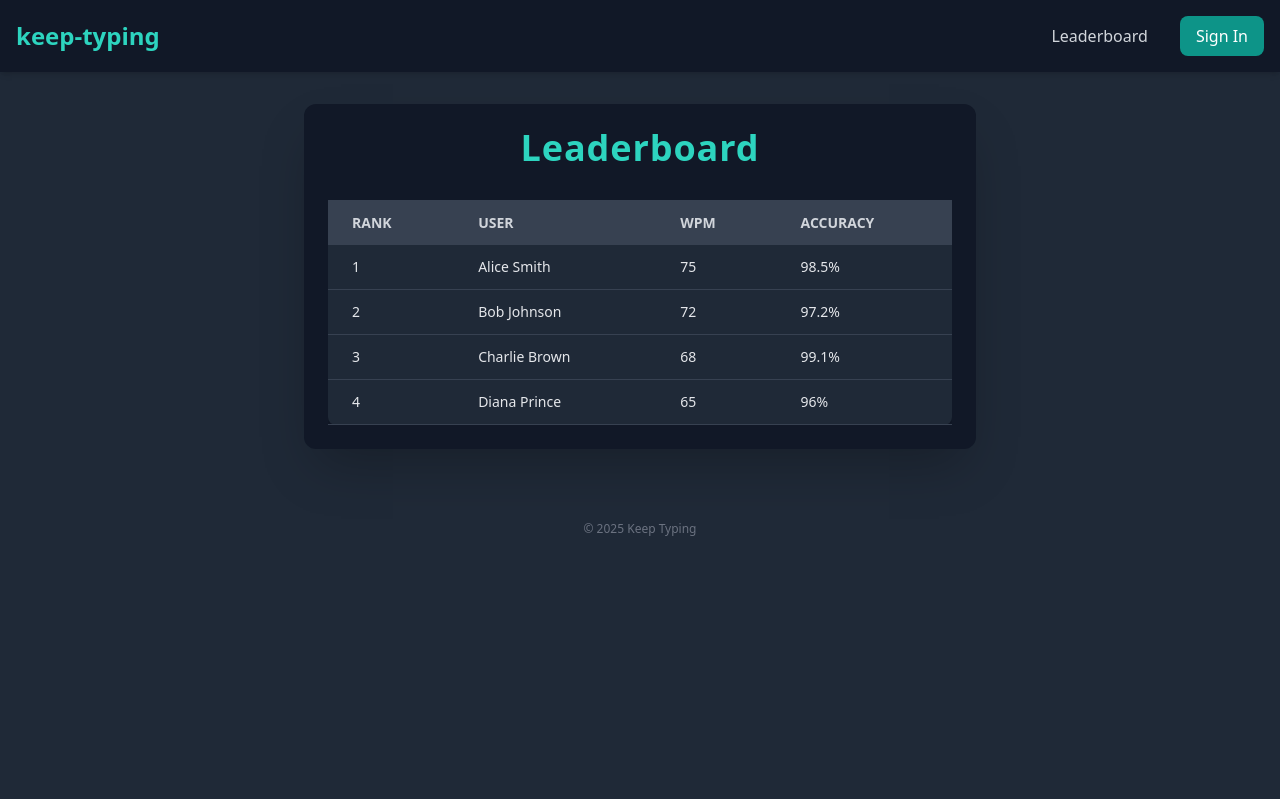
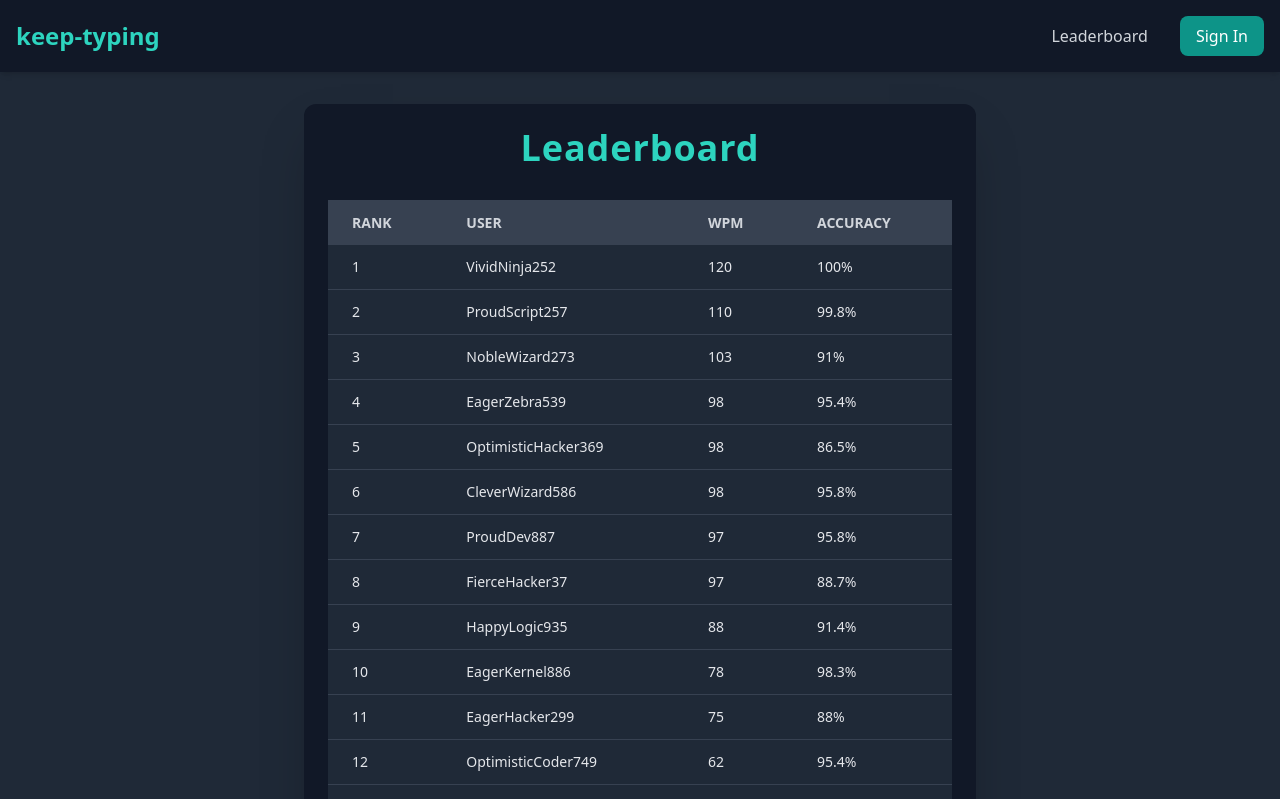
Before and after one commit to rohan-patnaik/keep-typing, a Next.js app: page /leaderboard in a window 1280 px wide. Shown: the top 799 px of the page. Built offline with nearby package versions, Linux system fonts and the light colour scheme; no server answers.

Commit message:
feat: Complete #27,#28,#29

```diff
--- a/src/components/Layout/Header.tsx
+++ b/src/components/Layout/Header.tsx
@@ -19,7 +19,6 @@ export default function Header() {
               <Link href="/profile" className="px-4 py-2 text-gray-300 hover:text-teal-300 transition-colors">
                 Profile
               </Link>
-              <span className="text-gray-300">{user.email}</span>
               <button
                 onClick={signOut}
                 className="px-4 py-2 bg-red-600 hover:bg-red-700 rounded-lg transition-colors"
--- a/src/components/SummaryScreen.tsx
+++ b/src/components/SummaryScreen.tsx
@@ -5,9 +5,20 @@ interface SummaryScreenProps {
   results: MetricsOutput;
   onRetry: () => void;
   onNewTest: () => void;
+  testResultId: string; // New prop for the test result ID
 }
 
-export default function SummaryScreen({ results, onRetry, onNewTest }: SummaryScreenProps) {
+export default function SummaryScreen({ results, onRetry, onNewTest, testResultId }: SummaryScreenProps) {
+  const handleShare = () => {
+    const shareUrl = `${window.location.origin}/results/${testResultId}`;
+    navigator.clipboard.writeText(shareUrl).then(() => {
+      alert('Share link copied to clipboard!');
+    }).catch(err => {
+      console.error('Failed to copy: ', err);
+      alert('Failed to copy link.');
+    });
+  };
+
   return (
     <div className="mt-8 text-center p-6 bg-gray-800 rounded-lg shadow-xl">
       <h2 className="text-3xl font-semibold text-yellow-400 mb-4">Test Complete!</h2>
@@ -38,6 +49,12 @@ export default function SummaryScreen({ results, onRetry, onNewTest }: SummarySc
         >
           New Test
         </button>
+        <button
+          onClick={handleShare}
+          className="px-6 py-3 bg-purple-600 hover:bg-purple-700 text-white text-lg font-semibold rounded-lg shadow-md transition-all duration-150 ease-in-out"
+        >
+          Share
+        </button>
       </div>
     </div>
   );
--- a/src/lib/results.ts
+++ b/src/lib/results.ts
@@ -92,7 +92,7 @@ export async function saveTestResult(
  * @param userId The ID of the user.
  * @returns An array of test results or null if an error occurred.
  */
-export async function fetchUserTestResults(userId: string): Promise<TestResult[] | null> {
+export async function fetchMyTestResults(userId: string): Promise<TestResult[] | null> {
   if (!supabase) {
     console.error('Supabase client not initialized. Cannot fetch user test results.');
     return null;
@@ -113,14 +113,16 @@ export async function fetchUserTestResults(userId: string): Promise<TestResult[]
 /**
  * Fetches top test results for the leaderboard.
  * @param limit The maximum number of results to fetch. Defaults to 10.
+ * @param userId Optional. If provided, fetches results only for this user.
  * @returns An array of leaderboard entries or null if an error occurred.
  */
-export async function fetchLeaderboardResults(limit: number = 10): Promise<LeaderboardEntry[] | null> {
+export async function fetchLeaderboardResults(limit: number = 10, userId?: string): Promise<LeaderboardEntry[] | null> {
   if (!supabase) {
     console.error('Supabase client not initialized. Cannot fetch leaderboard results.');
     return null;
   }
-  const { data, error } = await supabase
+
+  let query = supabase
     .from('test_results')
     .select(`
       id,
@@ -128,8 +130,15 @@ export async function fetchLeaderboardResults(limit: number = 10): Promise<Leade
       accuracy,
       user:auth_users(raw_user_meta_data)
     `)
-    .order('wpm', { ascending: false })
-    .limit(limit);
+    .order('wpm', { ascending: false });
+
+  if (userId) {
+    query = query.eq('user_id', userId);
+  }
+
+  query = query.limit(limit);
+
+  const { data, error } = await query;
 
   if (error) {
     console.error('Error fetching leaderboard results:', error);
--- a/src/pages/leaderboard.tsx
+++ b/src/pages/leaderboard.tsx
@@ -1,35 +1,95 @@
-import React, { useState } from 'react';
-import { LeaderboardEntry } from '../lib/results';
+import React, { useEffect, useState } from 'react';
+import { fetchLeaderboardResults, LeaderboardEntry, fetchMyTestResults } from '../lib/results';
+import { useAuth } from '../hooks/useAuth';
+
+type LeaderboardView = 'global' | 'my_results';
+
+// Helper function to generate a random Reddit-style username
+const generateRandomUsername = () => {
+  const adjectives = ["Adept", "Bold", "Clever", "Daring", "Eager", "Fierce", "Great", "Happy", "Jolly", "Keen", "Lucky", "Mighty", "Noble", "Optimistic", "Proud", "Quick", "Rapid", "Swift", "True", "Vivid"];
+  const nouns = ["Coder", "Dev", "Geek", "Hacker", "Ninja", "Panda", "Robot", "Tiger", "Wizard", "Zebra", "Byte", "Pixel", "Kernel", "Logic", "Script"];
+  const randomAdjective = adjectives[Math.floor(Math.random() * adjectives.length)];
+  const randomNoun = nouns[Math.floor(Math.random() * nouns.length)];
+  const randomNumber = Math.floor(Math.random() * 1000);
+  return `${randomAdjective}${randomNoun}${randomNumber}`;
+};
 
 export default function LeaderboardPage() {
-  const mockLeaderboardData: LeaderboardEntry[] = [
-    {
-      id: 'mock-1',
-      wpm: 75,
-      accuracy: 98.5,
-      user_name: 'Alice Smith',
-    },
-    {
-      id: 'mock-2',
-      wpm: 72,
-      accuracy: 97.2,
-      user_name: 'Bob Johnson',
-    },
-    {
-      id: 'mock-3',
-      wpm: 68,
-      accuracy: 99.1,
-      user_name: 'Charlie Brown',
-    },
-    {
-      id: 'mock-4',
-      wpm: 65,
-      accuracy: 96.0,
-      user_name: 'Diana Prince',
-    },
-  ];
+  const { user } = useAuth();
+  const [leaderboard, setLeaderboard] = useState<LeaderboardEntry[] | null>(null);
+  const [loading, setLoading] = useState(true);
+  const [error, setError] = useState<string | null>(null);
+  const [view, setView] = useState<LeaderboardView>(user ? 'my_results' : 'global');
 
-  const [leaderboard] = useState<LeaderboardEntry[]>(mockLeaderboardData);
+  // Generate 20 mock leaderboard entries
+  const generateMockLeaderboard = (): LeaderboardEntry[] => {
+    const mockData: LeaderboardEntry[] = [];
+    for (let i = 0; i < 20; i++) {
+      mockData.push({
+        id: `mock-${i + 1}`,
+        wpm: Math.floor(Math.random() * (120 - 30 + 1)) + 30, // WPM between 30 and 120
+        accuracy: parseFloat((Math.random() * (100 - 85) + 85).toFixed(1)), // Accuracy between 85.0 and 100.0
+        user_name: generateRandomUsername(),
+      });
+    }
+    // Sort mock data by WPM descending
+    return mockData.sort((a, b) => b.wpm - a.wpm);
+  };
+
+  useEffect(() => {
+    async function getLeaderboard() {
+      setLoading(true);
+      setError(null);
+      let results: LeaderboardEntry[] | null = null;
+
+      if (view === 'global') {
+        // Use mock data for global leaderboard
+        results = generateMockLeaderboard();
+      } else if (view === 'my_results' && user) {
+        // Fetch real data for user's results
+        const myRawResults = await fetchMyTestResults(user.id);
+        if (myRawResults) {
+          results = myRawResults.map(r => ({
+            id: r.id,
+            wpm: r.wpm,
+            accuracy: r.accuracy,
+            user_name: user.user_metadata?.full_name || user.user_metadata?.name || user.email || 'You',
+          }));
+        }
+      }
+
+      if (results) {
+        setLeaderboard(results);
+      } else {
+        setError('Failed to load leaderboard.');
+      }
+      setLoading(false);
+    }
+    getLeaderboard();
+  }, [view, user]);
+
+  // If user logs out, switch to global view
+  useEffect(() => {
+    if (!user && view === 'my_results') {
+      setView('global');
+    }
+  }, [user, view]);
+
+  if (loading) {
+    return (
+      <div className="flex justify-center items-center min-h-[calc(100vh-150px)]">
+        <p className="text-xl text-teal-400">Loading Leaderboard...</p>
+      </div>
+    );
+  }
+
+  if (error) {
+    return (
+      <div className="flex justify-center items-center min-h-[calc(100vh-150px)]">
+        <p className="text-xl text-red-500">Error: {error}</p>
+      </div>
+    );
+  }
 
   return (
     <div className="flex flex-col items-center justify-center p-4">
@@ -37,6 +97,27 @@ export default function LeaderboardPage() {
         <h1 className="text-4xl font-bold text-center mb-8 text-teal-400 tracking-wide">
           Leaderboard
         </h1>
+
+        {user && (
+          <div className="flex justify-center mb-6">
+            <button
+              onClick={() => setView('global')}
+              className={`px-6 py-2 text-lg font-semibold rounded-l-lg transition-colors ${
+                view === 'global' ? 'bg-teal-600 text-white' : 'bg-gray-700 text-gray-400'
+              }`}
+            >
+              Global Leaderboard
+            </button>
+            <button
+              onClick={() => setView('my_results')}
+              className={`px-6 py-2 text-lg font-semibold rounded-r-lg transition-colors ${
+                view === 'my_results' ? 'bg-teal-600 text-white' : 'bg-gray-700 text-gray-400'
+              }`}
+            >
+              My Results
+            </button>
+          </div>
+        )}
 
         {leaderboard && leaderboard.length > 0 ? (
           <div className="overflow-x-auto">
@@ -62,7 +143,9 @@ export default function LeaderboardPage() {
             </table>
           </div>
         ) : (
-          <p className="text-center text-gray-400 text-lg">No results yet. Be the first to set a score!</p>
+          <p className="text-center text-gray-400 text-lg">
+            {view === 'my_results' && !user ? 'Please sign in to view your results.' : 'No results yet. Be the first to set a score!'}
+          </p>
         )}
       </div>
     </div>
--- /dev/null
+++ b/src/pages/results/[id].tsx
@@ -0,0 +1,94 @@
+import { useRouter } from 'next/router';
+import { useEffect, useState } from 'react';
+import { supabase } from '../../lib/supabaseClient';
+import { TestResult } from '../../src/lib/results';
+
+export default function ResultPage() {
+  const router = useRouter();
+  const { id } = router.query;
+  const [result, setResult] = useState<TestResult | null>(null);
+  const [loading, setLoading] = useState(true);
+  const [error, setError] = useState<string | null>(null);
+
+  useEffect(() => {
+    async function fetchResult() {
+      if (!id || !supabase) {
+        setLoading(false);
+        return;
+      }
+
+      setLoading(true);
+      setError(null);
+
+      const { data, error } = await supabase
+        .from('test_results')
+        .select(`
+          id,
+          wpm,
+          accuracy,
+          duration_seconds,
+          typed_at,
+          user:auth_users(raw_user_meta_data)
+        `)
+        .eq('id', id as string)
+        .single();
+
+      if (error) {
+        console.error('Error fetching result:', error);
+        setError('Result not found or an error occurred.');
+        setResult(null);
+      } else if (data) {
+        setResult({
+          ...data,
+          user_id: data.user.id, // Assuming user.id is available
+          user_name: data.user?.raw_user_meta_data?.full_name || data.user?.raw_user_meta_data?.name || 'Anonymous',
+        });
+      }
+      setLoading(false);
+    }
+
+    fetchResult();
+  }, [id]);
+
+  if (loading) {
+    return (
+      <div className="flex justify-center items-center min-h-[calc(100vh-150px)]">
+        <p className="text-xl text-teal-400">Loading Result...</p>
+      </div>
+    );
+  }
+
+  if (error) {
+    return (
+      <div className="flex justify-center items-center min-h-[calc(100vh-150px)]">
+        <p className="text-xl text-red-500">Error: {error}</p>
+      </div>
+    );
+  }
+
+  if (!result) {
+    return (
+      <div className="flex justify-center items-center min-h-[calc(100vh-150px)]">
+        <p className="text-xl text-gray-400">Result not found.</p>
+      </div>
+    );
+  }
+
+  return (
+    <div className="flex flex-col items-center justify-center p-4">
+      <div className="w-full max-w-2xl p-6 bg-gray-900 rounded-xl shadow-2xl">
+        <h1 className="text-4xl font-bold text-center mb-8 text-teal-400 tracking-wide">
+          Test Result
+        </h1>
+
+        <div className="text-lg text-gray-200 space-y-4">
+          <p><strong>User:</strong> {result.user_name}</p>
+          <p><strong>WPM:</strong> {result.wpm}</p>
+          <p><strong>Accuracy:</strong> {result.accuracy}%</p>
+          <p><strong>Duration:</strong> {result.duration_seconds} seconds</p>
+          <p><strong>Typed At:</strong> {new Date(result.typed_at).toLocaleString()}</p>
+        </div>
+      </div>
+    </div>
+  );
+}
--- a/src/pages/test.tsx
+++ b/src/pages/test.tsx
@@ -15,6 +15,7 @@ export default function TestScreen() {
   const [testStarted, setTestStarted] = useState(false);
   const [testFinished, setTestFinished] = useState(false);
   const [results, setResults] = useState<MetricsOutput | null>(null);
+  const [savedTestResultId, setSavedTestResultId] = useState<string | null>(null); // New state for saved result ID
 
   const timerRef = useRef<Timer | null>(null);
   const inputRef = useRef<HTMLInputElement | null>(null);
@@ -38,8 +39,11 @@ export default function TestScreen() {
           setResults(finalMetrics);
 
           if (user && finalMetrics) {
-            await saveTestResult(user.id, finalMetrics, TEST_DURATION_SECONDS);
-            console.log('Test result saved!');
+            const savedResult = await saveTestResult(user.id, finalMetrics, TEST_DURATION_SECONDS);
+            if (savedResult) {
+              setSavedTestResultId(savedResult.id); // Save the ID
+              console.log('Test result saved!', savedResult.id);
+            }
           }
           console.log("Test finished!");
         }
@@ -64,6 +68,7 @@ export default function TestScreen() {
     setTestStarted(false);
     setUserInput('');
     setResults(null);
+    setSavedTestResultId(null); // Reset saved ID
     setTimeLeft(TEST_DURATION_SECONDS);
     timerRef.current?.reset();
     if (inputRef.current) {
@@ -128,11 +133,12 @@ export default function TestScreen() {
           </div>
         )}
 
-        {testFinished && results && (
+        {testFinished && results && savedTestResultId && (
           <SummaryScreen
             results={results}
             onRetry={resetTest}
             onNewTest={resetTest}
+            testResultId={savedTestResultId}
           />
         )}
       </div>
```
Also changed, not shown: 1 other file (tests, documents, lock files or other folders).
